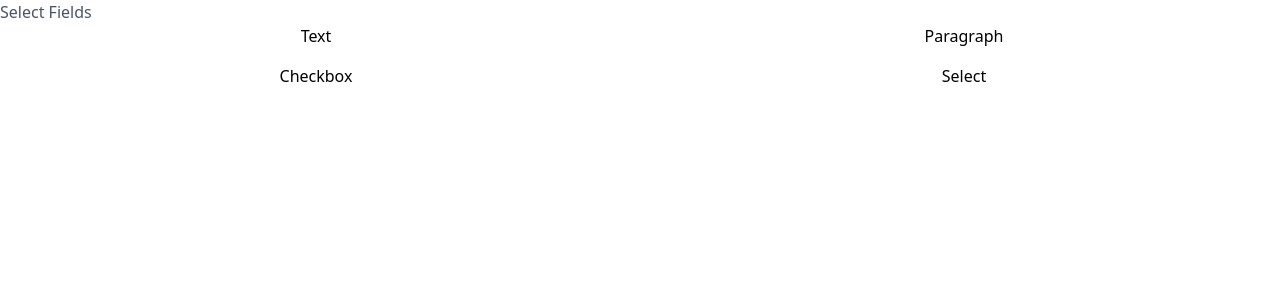
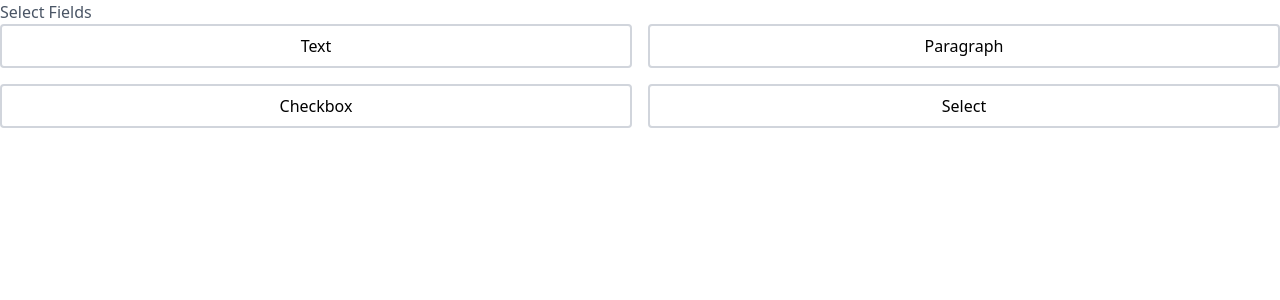
Before and after one commit to selenax/formVibes, a React (Vite) app: page / in a window 1280 px wide. Shown: the top 300 px of the page. Built offline with nearby package versions, Linux system fonts and the light colour scheme.

Commit message:
style: added base styles to all field type buttons

```diff
--- a/src/components/Sidebar.jsx
+++ b/src/components/Sidebar.jsx
@@ -3,11 +3,11 @@ function Sidebar() {
     <div>
       <p className="text-gray-600">Select Fields</p>
       <div className="grid grid-cols-2 gap-4">
-        <button>Text</button>
-        <button>Paragraph</button>
+        <button className="btn-primary">Text</button>
+        <button className="btn-primary">Paragraph</button>
 
-        <button>Checkbox</button>
-        <button>Select</button>
+        <button className="btn-primary">Checkbox</button>
+        <button className="btn-primary">Select</button>
       </div>
     </div>
   );
--- a/src/style.css
+++ b/src/style.css
@@ -1 +1,5 @@
 @import 'tailwindcss';
+
+.btn-primary {
+  @apply text-black px-4 py-2 border-2 border-gray-300 rounded hover:bg-gray-400
+}
```
